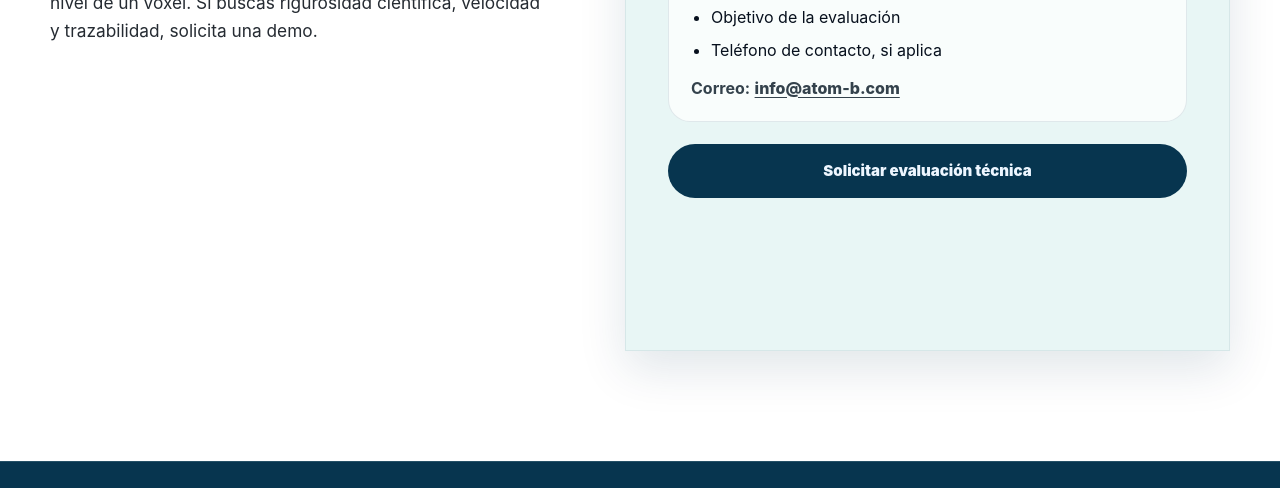
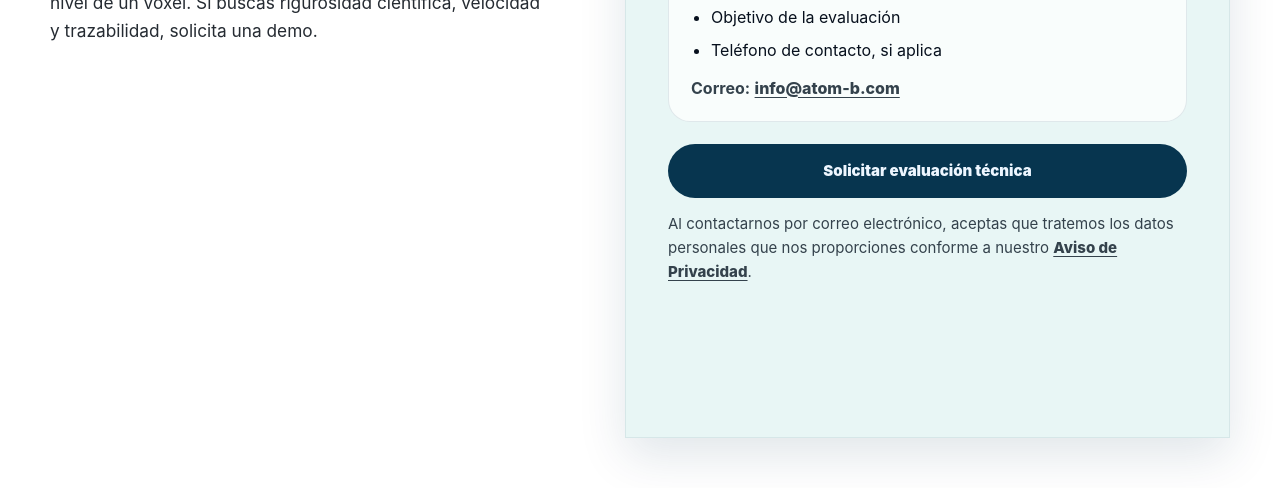
Before and after one commit to rericna226-cell/ATOM-B, a plain HTML site: page index.html in a window 1280 px wide. Shown: the part 9766-10254 px from the top of the page. Drawn offline with Linux system fonts and the light colour scheme.

Commit message:
Agregar privacidad

```diff
--- a/index.html
+++ b/index.html
@@ -940,6 +940,19 @@
     .contact-button:hover {
       transform: translateY(-2px);
       background: var(--blue);
+    }
+
+    .contact-note {
+      margin: -8px 0 0;
+      font-size: 0.94rem;
+      line-height: 1.6;
+      color: #34424c;
+    }
+
+    .contact-note a {
+      font-weight: 800;
+      text-decoration: underline;
+      text-underline-offset: 3px;
     }
 
     /* FOOTER */
@@ -1624,6 +1637,11 @@
           >
             Solicitar evaluación técnica
           </a>
+
+          <p class="contact-note">
+            Al contactarnos por correo electrónico, aceptas que tratemos los datos personales que nos proporciones conforme a nuestro
+            <a href="/privacy">Aviso de Privacidad</a>.
+          </p>
         </section>
       </div>
     </div>
```
Also changed, not shown: index-en.html (+18 -0 lines).
